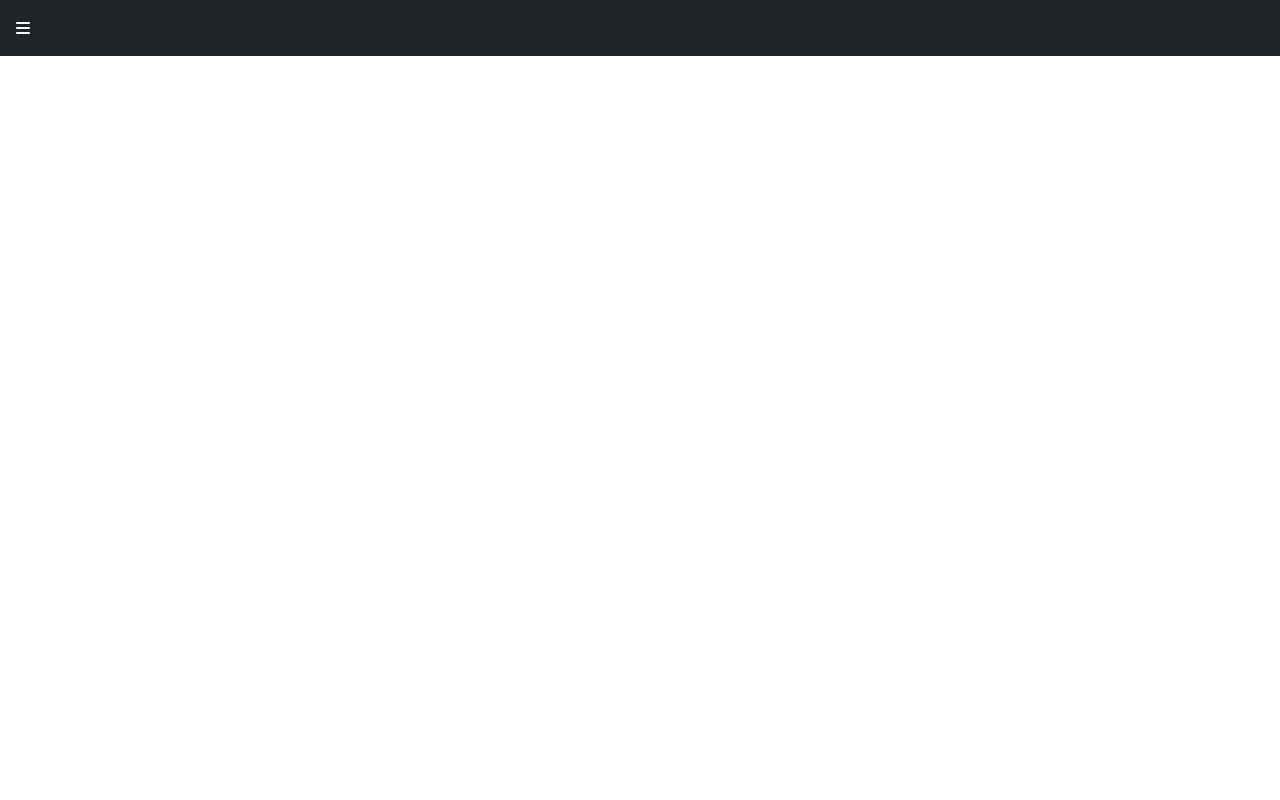
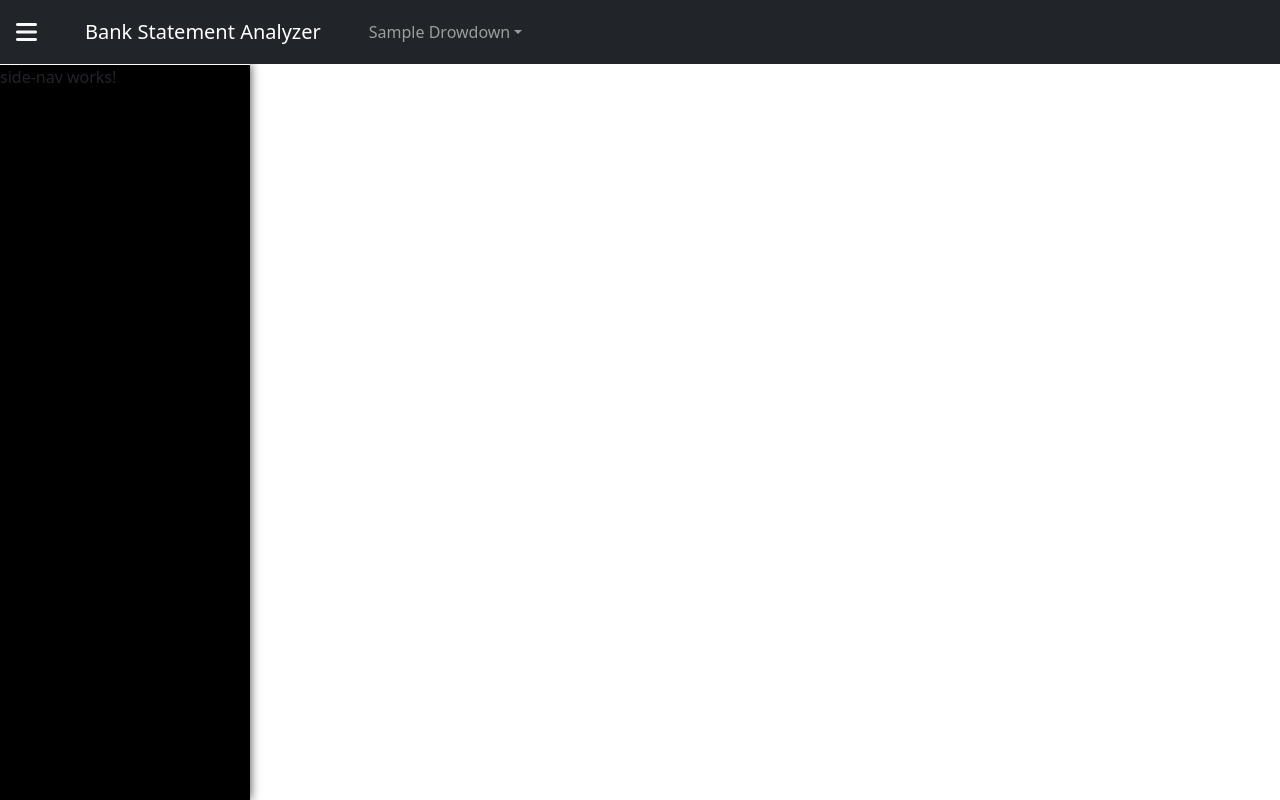
Before and after one commit to Asthethi/statement-analyzer-app, an Angular app: page / in a window 1280 px wide. Built offline with nearby package versions, Linux system fonts and the light colour scheme.

Commit message:
added header bar and side-navbar skeleton

```diff
--- a/src/app/app.component.html
+++ b/src/app/app.component.html
@@ -1,3 +1,6 @@
 <div class="container-fluid g-0">
   <app-header></app-header>
+  <main>
+    <app-side-nav class="black-border"></app-side-nav>
+  </main>
 </div>
--- a/src/app/app.component.scss
+++ b/src/app/app.component.scss
@@ -1,3 +1,29 @@
 body {
   font-family: 'Poppins', sans-serif
 }
+
+app-header{
+  position: fixed;
+  width: 100%;
+  top: 0px;
+  height: 4rem;
+  z-index: 2;
+}
+
+main{
+  position: absolute;
+  width: 100%;
+  top: 4rem;
+  z-index: 1;
+}
+
+app-side-nav{
+  position: absolute;
+  left: 0rem;
+  width: 250px;
+  height: calc(100vh - 4rem);
+  border: 2px;
+  background: black;
+  box-shadow: 0px 0px 10px rgba(0, 0, 0, 0.75);
+  border-top: 1px solid white;
+}
--- a/src/app/app.component.ts
+++ b/src/app/app.component.ts
@@ -1,9 +1,10 @@
 import { Component } from '@angular/core';
 import {HeaderComponent} from './header/header.component';
+import {SideNavComponent} from './side-nav/side-nav.component';
 
 @Component({
   selector: 'app-root',
-  imports: [HeaderComponent],
+  imports: [HeaderComponent, SideNavComponent],
   templateUrl: './app.component.html',
   styleUrl: './app.component.scss'
 })
--- a/src/app/header/header.component.html
+++ b/src/app/header/header.component.html
@@ -2,4 +2,32 @@
   <div class="side-nav-button p-2 me-3 text-light">
     <i class="fa-solid fa-bars"></i>
   </div>
+
+<!--  app name-->
+  <a class="navbar-brand px-4" href="#">Bank Statement Analyzer</a>
+
+<!--  menu item dropdown-->
+  <div class="navbar-collapse">
+    <ul class="navbar-nav me-auto">
+      <li class="nav-item dropdown">
+        <a class="nav-link dropdown-toggle" href="#" role="button" data-bs-toggle="dropdown">Sample Drowdown</a>
+        <ul class="dropdown-menu dropdown-menu-dark">
+          <li><a class="dropdown-item" href="#">dropdown-item-1</a></li>
+          <li><a class="dropdown-item" href="#">dropdown-item-2</a></li>
+          <li><a class="dropdown-item" href="#">dropdown-item-3</a></li>
+        </ul>
+      </li>
+    </ul>
+  </div>
+
+<!--  search bar and button-->
+<!--<form class="d-flex-me-5">-->
+<!--  <input class="form-control me-2" type="search" placeholder="Search">-->
+<!--  <button class="btn btn-outline-light" type="submit">Search</button>-->
+<!--</form>-->
+
+<!--  <div class="profile-logo dropstart">-->
+<!--    <button class="btn btn-outline-light dropdown toggle" data-bs-toggle="dropdown">Amrit</button>-->
+<!--  </div>-->
+
 </nav>
--- a/src/app/header/header.component.scss
+++ b/src/app/header/header.component.scss
@@ -0,0 +1,16 @@
+nav {
+  height: 100%;
+}
+
+.side-nav-button {
+  display: flex;
+  justify-content: center;
+  align-items: center;
+  font-size: 1.5rem;
+  cursor: pointer;
+}
+
+.side-nav-button:hover {
+  background-color: lightgray;
+  border-radius: 30%;
+}
```
